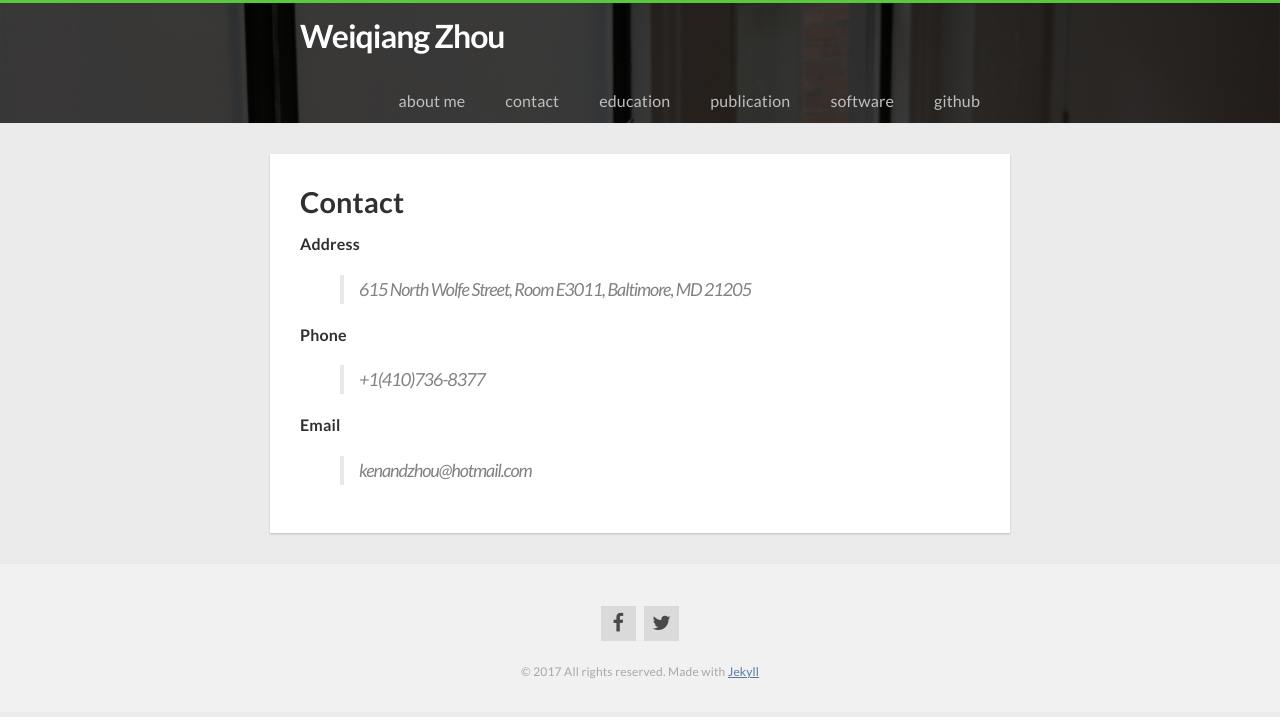
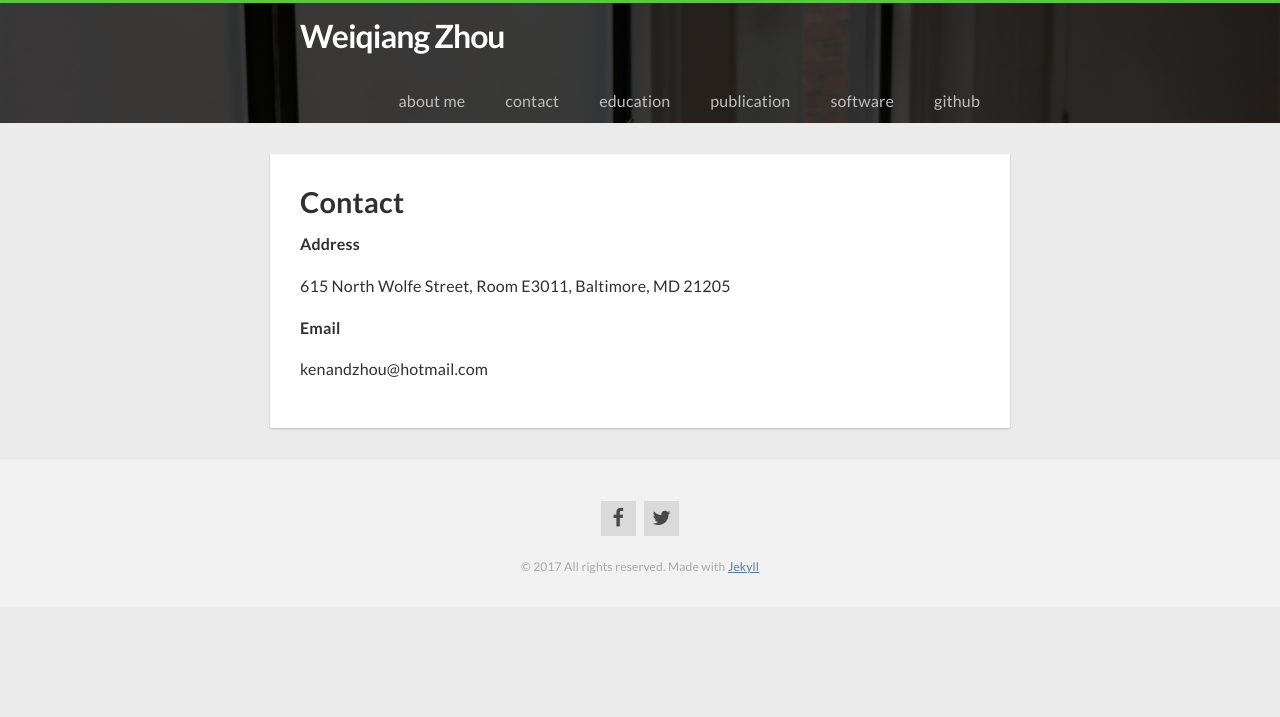
Before and after one commit to ILoveYouKen/ILoveYouKen.github.io, a Jekyll site: the page built from contact.md, in a window 1280 px wide. Shown: the top 717 px of the page. Built offline with Jekyll 4.4.1, drawn with Linux system fonts in a browser that asks for light colours; nearby versions of some CDN libraries.

Commit message:
Update contact.md

```diff
--- a/contact.md
+++ b/contact.md
@@ -7,12 +7,9 @@ slug: contact
 
 **Address**
 
->615 North Wolfe Street, Room E3011, Baltimore, MD 21205
+615 North Wolfe Street, Room E3011, Baltimore, MD 21205
 
-**Phone**
-
->+1(410)736-8377
 
 **Email**
 
->kenandzhou@hotmail.com
+kenandzhou@hotmail.com
```
